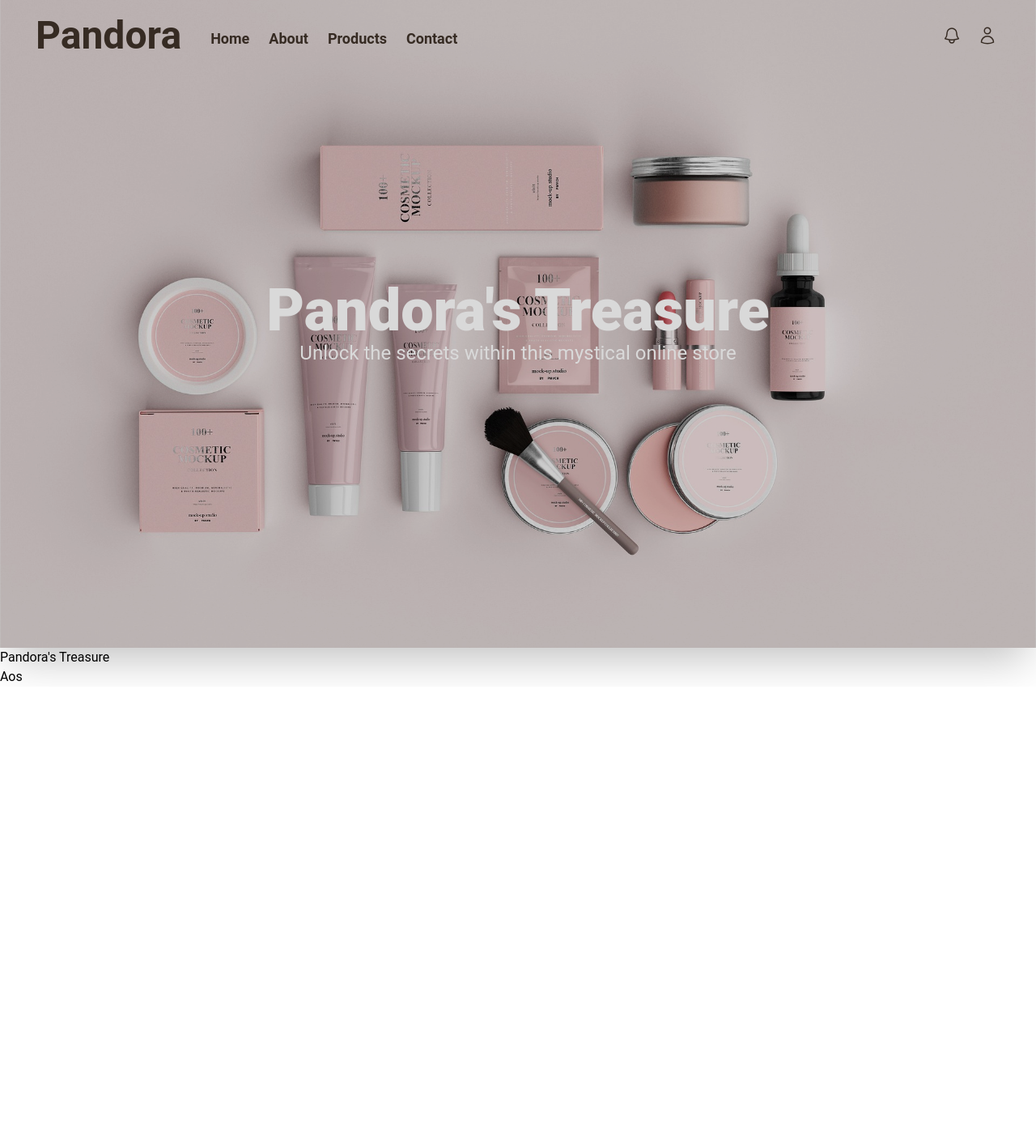
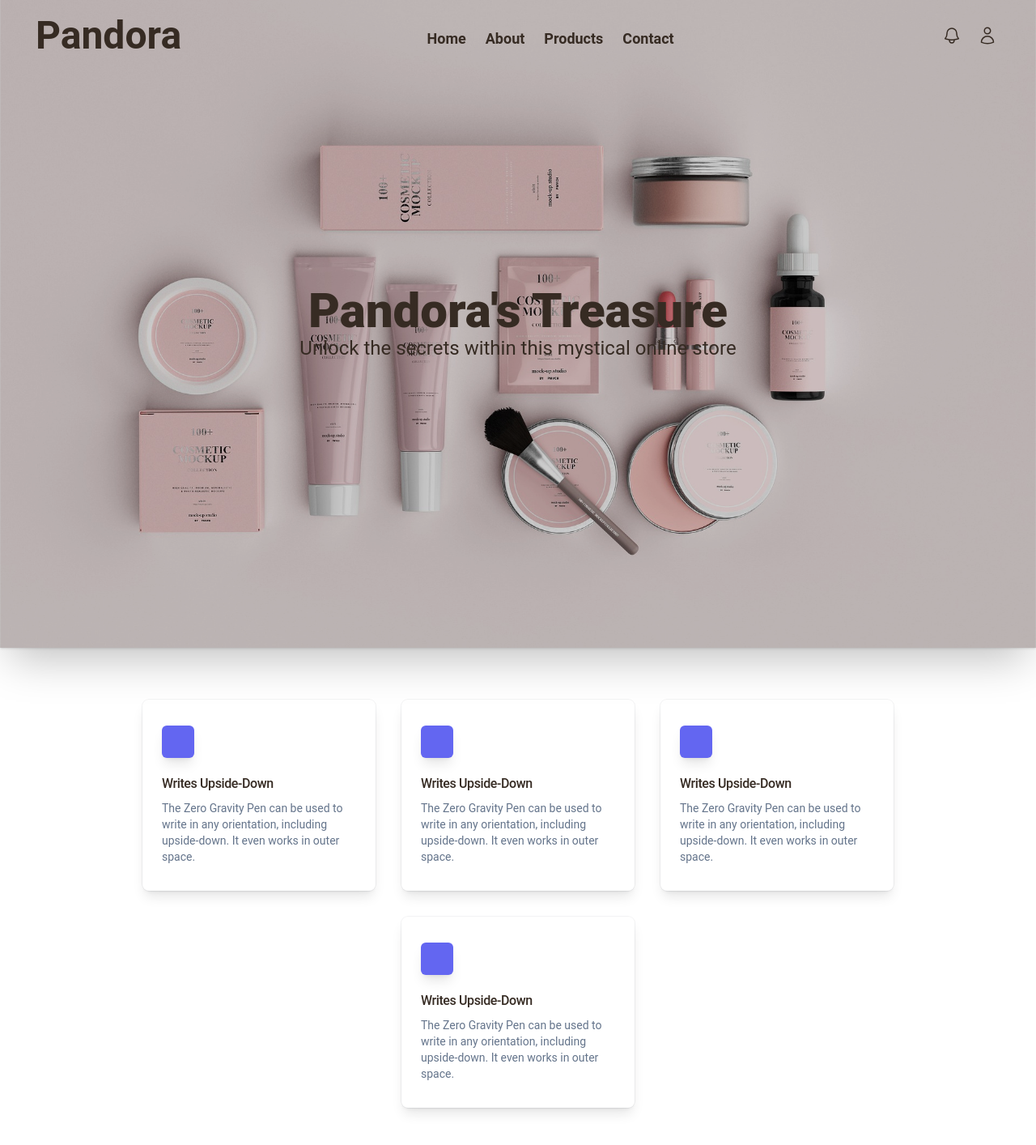
Before and after one commit to Markjonel02/Padoras-s-Treasure, a React (Vite) app: page / in a window 1280 px wide. Shown: the top 1414 px of the page at 81% size. Before the commit the page ends 848 px from the top, so only its background shows below. Built offline with nearby package versions, Linux system fonts and the light colour scheme.

Commit message:
added animations

```diff
--- a/package.json
+++ b/package.json
@@ -11,6 +11,7 @@
   },
   "dependencies": {
     "aos": "^2.3.4",
+    "prop-types": "^15.8.1",
     "react": "^18.2.0",
     "react-dom": "^18.2.0"
   },
--- a/src/Aos.jsx
+++ /dev/null
@@ -1,14 +0,0 @@
-import aos from "aos";
-import { useEffect } from "react";
-const Aos = () => {
-  useEffect(() => {
-    aos.init();
-    return () => {
-      aos.refresh();
-    };
-  }, []);
-
-  return <div>Aos</div>;
-};
-
-export default Aos;
--- a/src/App.jsx
+++ b/src/App.jsx
@@ -1,27 +1,36 @@
 import { Routes, Route } from "react-router-dom";
 import { lazy, Suspense } from "react";
-
+import { useEffect } from "react";
 const Navigation = lazy(() => import("./components/Navigation"));
 const Home = lazy(() => import("./routers/Home"));
+const Maincontainer = lazy(() => import("./components/Maincontainer"));
+import { Loaders } from "./components/Loaders";
+const App = () => {
+  useEffect(() => {});
 
-function App() {
+  const mainContainerClasses = [
+    "main-container",
+    "bg-black",
+    "p-4",
+    "top-4",
+  ].join(" ");
   return (
     <div>
-      <div className="nav">
-        <Navigation />
-      </div>
+      <Suspense fallback={Loaders}>
+        <div className="nav">
+          <Navigation />
+        </div>
 
-      <div className="main-container">
-        <Suspense fallback={<div>Loading Main Content...</div>}>
+        <Maincontainer className={mainContainerClasses}>
           <Routes>
             <Route path="/" element={<Home />} />
           </Routes>
-        </Suspense>
-      </div>
+        </Maincontainer>
 
-      <div className="footer"></div>
+        <div className="footer"></div>
+      </Suspense>
     </div>
   );
-}
+};
 
 export default App;
--- a/src/components/Layout.jsx
+++ b/src/components/Layout.jsx
@@ -1,34 +1,35 @@
 import { NavLink, Outlet } from "react-router-dom";
+
 const Layout = () => {
   return (
     <>
-      <div className="  mt-2">
+      <div className="flex justify-center mt-2">
         <NavLink
           exact
           to="/"
           activeClassName="bg-gray-900 text-quaternary"
-          className="text-quaternary hover:bg-gray-700 hover:text-white sm:inline-block sm:hover:bg-transparent sm:hover:text-gray-300 rounded-md px-3 py-2 font-bold text-lg"
+          className="text-quaternary dark:text-quinary  hover:bg-gray-700  hover:text-white sm:inline-block sm:hover:bg-transparent sm:hover:text-gray-300 rounded-md px-3 py-2 font-bold text-lg"
         >
           Home
         </NavLink>
         <NavLink
           to="/about"
           activeClassName="bg-gray-900 text-white"
-          className="text-quaternary hover:bg-gray-700 hover:text-white sm:inline-block sm:hover:bg-transparent sm:hover:text-gray-300 rounded-md px-3 py-2  font-bold text-lg"
+          className="text-quaternary  dark:text-quinary hover:bg-gray-700 hover:text-white sm:inline-block sm:hover:bg-transparent sm:hover:text-gray-300 rounded-md px-3 py-2  font-bold text-lg"
         >
           About
         </NavLink>
         <NavLink
           to="/products"
           activeClassName="bg-gray-900 text-white"
-          className="text-quaternary hover:bg-gray-700 hover:text-white sm:inline-block sm:hover:bg-transparent sm:hover:text-gray-300 rounded-md px-3 py-2 font-bold text-lg"
+          className="text-quaternary  dark:text-quinary hover:bg-gray-700 hover:text-white sm:inline-block sm:hover:bg-transparent sm:hover:text-gray-300 rounded-md px-3 py-2 font-bold text-lg"
         >
           Products
         </NavLink>
         <NavLink
           to="/contact"
           activeClassName="bg-gray-900 text-white"
-          className="text-quaternary hover:bg-gray-700 hover:text-white sm:inline-block sm:hover:bg-transparent sm:hover:text-gray-300 rounded-md px-3 py-2 font-bold text-lg"
+          className="text-quaternary  dark:text-quinary hover:bg-gray-700 hover:text-white sm:inline-block sm:hover:bg-transparent sm:hover:text-gray-300 rounded-md px-3 py-2 font-bold text-lg"
         >
           Contact
         </NavLink>
--- /dev/null
+++ b/src/components/Loaders.jsx
@@ -0,0 +1,15 @@
+export const Loaders = () => {
+  return (
+    <>
+      <div className="flex flex-col justify-center bg-neutral-300 w-full h-full animate-pulse rounded-xl p-4 gap-4">
+        <div className="bg-neutral-400/50 w-full top-4 h-56 animate-pulse rounded-md"></div>
+        <div className="flex flex-col gap-4">
+          <div className="bg-neutral-400/50 w-full h-20 animate-pulse rounded-md"></div>
+          <div className="bg-neutral-400/50 w-4/5 h-10 animate-pulse rounded-md"></div>
+          <div className="bg-neutral-400/50 w-full h-6 animate-pulse rounded-md"></div>
+          <div className="bg-neutral-400/50 w-2/4 h-5 animate-pulse rounded-md"></div>
+        </div>
+      </div>
+    </>
+  );
+};
--- a/src/components/Navigation.jsx
+++ b/src/components/Navigation.jsx
@@ -2,6 +2,7 @@ import { useState, useEffect } from "react";
 import Layout from "./Layout";
 import { NavLink } from "react-router-dom";
 import Aos from "aos";
+
 const Navigation = () => {
   useEffect(() => {
     Aos.init();
@@ -13,8 +14,19 @@ const Navigation = () => {
 
   const [NavisOpen, setNavisOpen] = useState(false);
   const [isShow, setisShow] = useState(false);
-  //scroll
   const [isScroll, setisScroll] = useState(false);
+  const [Dimension, setDimension] = useState(window.innerWidth >= 700);
+
+  useEffect(() => {
+    const handleResize = () => {
+      setDimension(window.innerWidth >= 700);
+    };
+    window.addEventListener("resize", handleResize);
+    return () => {
+      window.removeEventListener("resize", handleResize);
+    };
+  });
+
   useEffect(() => {
     const handleScroll = () => {
       const scrollToTop = window.scrollY;
@@ -30,21 +42,21 @@ const Navigation = () => {
   const show = () => {
     setisShow(!isShow);
   };
+
   const toggleNav = () => {
     setNavisOpen(!NavisOpen);
   };
 
   return (
     <nav
-      className={`fixed w-full top-0 z-50 transition duration-300 p-3 ${
+      className={`fixed w-full top-0 z-50 transition duration-300 p-3  ${
         isScroll
-          ? "bg-opacity-55  backdrop-blur-md backdrop-saturate-154 rounded-lg  shadow-sm"
+          ? " text-quaternary bg-opacity-55  backdrop-blur-md backdrop-saturate-154 rounded-lg  shadow-sm dark:bg-dark-mode"
           : "bg-transparent"
       }`}
-      data-aos="fade-down"
     >
-      <div className="mx-auto max-w-7xl px-2 sm:px-6 lg:px-8">
-        <div className="relative flex h-16 items-center justify-between">
+      <div className="mx-auto max-w-7xl px-2 sm:px-6 lg:px-8 flex items-center justify-between">
+        <div className="relative flex h-16 items-center justify-between w-full">
           <div className="absolute inset-y-0 left-0 flex items-center sm:hidden">
             {/* Mobile menu button */}
             <button
@@ -73,7 +85,7 @@ const Navigation = () => {
               </svg>
               {/* Icon when menu is open */}
               <svg
-                className={`${NavisOpen ? "block" : "hidden"} h-6 w-6`}
+                className={`${NavisOpen ? "block" : "hidden"}  h-6 w-6`}
                 fill="none"
                 viewBox="0 0 24 24"
                 strokeWidth="1.5"
@@ -88,24 +100,23 @@ const Navigation = () => {
               </svg>
             </button>
           </div>
-          <div className="flex flex-1 items-center justify-center sm:items-stretch  sm:justify-start">
+          {Dimension && (
             <div className="flex flex-shrink-0 items-center">
-              <h1 className="text-quaternary text-5xl font-Roboto font-bold ">
+              <h1 className="text-quaternary dark:text-quinary text-5xl font-Roboto font-bold ">
                 Pandora
               </h1>
             </div>
-            <div className="hidden sm:ml-6 sm:block">
-              <div className="flex space-x-4 font-medium">
-                {/* Current: "bg-gray-900 text-white", Default: "text-gray-300 hover:bg-gray-700 hover:text-white" */}
+          )}
 
-                <Layout />
-              </div>
+          <div className="hidden sm:flex items-center justify-center">
+            <div className="flex space-x-4 font-medium">
+              <Layout />
             </div>
           </div>
           <div className="absolute inset-y-0 right-0 flex items-center pr-2 sm:static sm:inset-auto sm:ml-6 sm:pr-0">
             <button
               type="button"
-              className="relative rounded-full p-1 text-gray-400 hover:text-white focus:outline-none focus:ring-1 focus:ring-white focus:ring-offset-1"
+              className="relative rounded-full p-1 text-gray-400 dark: hover:text-white focus:outline-none focus:ring-1 focus:ring-white focus:ring-offset-1"
             >
               <span className="absolute -inset-1.5"></span>
               <span className="sr-only">View notifications</span>
@@ -124,7 +135,6 @@ const Navigation = () => {
                 />
               </svg>
             </button>
-
             {/* Profile dropdown */}
             <div className="relative ml-3">
               <div>
@@ -154,12 +164,11 @@ const Navigation = () => {
                   </svg>
                 </button>
               </div>
-
               {/* Dropdown menu, show/hide based on menu state */}
               <div
                 className={`${
                   isShow ? "absolute" : "hidden"
-                }   dropdown  right-0 z-10 mt-2 w-48 origin-top-right rounded-md bg-white py-1 shadow-lg ring-1 ring-black ring-opacity-5 focus:outline-none`}
+                } dropdown  right-0 z-10 mt-2 w-48 origin-top-right rounded-md bg-white py-1 shadow-lg ring-1 ring-black ring-opacity-5 focus:outline-none`}
                 role="menu"
                 aria-orientation="vertical"
                 aria-labelledby="user-menu-button"
@@ -201,7 +210,7 @@ const Navigation = () => {
 
       {/* Mobile menu, show/hide based on menu state */}
       <div
-        className={`${NavisOpen ? "block" : "hidden"} sm:hidden`}
+        className={`${NavisOpen ? "block" : "hidden"} sm:hidden w-full`}
         id="mobile-menu"
       >
         <div className="space-y-1 px-2 pb-3 pt-2">
--- a/src/main.jsx
+++ b/src/main.jsx
@@ -1,15 +1,24 @@
-import React from "react";
+import React, { useEffect } from "react";
 import ReactDOM from "react-dom/client";
 import App from "./App.jsx";
 import "./index.css";
 import { BrowserRouter } from "react-router-dom";
-import Aos from "./Aos.jsx";
+import Aos from "aos";
+import "aos/dist/aos.css";
 
+const AOS = () => {
+  useEffect(() => {
+    Aos.init();
+    return () => {
+      Aos.refresh(); // Optionally refresh AOS on component unmount
+    };
+  }, []); // Make sure to include an empty dependency array to run this effect only once
+};
 ReactDOM.createRoot(document.getElementById("root")).render(
   <BrowserRouter>
     <React.StrictMode>
+      <AOS />
       <App />
-      <Aos />
     </React.StrictMode>
   </BrowserRouter>
 );
--- /dev/null
+++ b/src/routers/Banner.jsx
@@ -0,0 +1,5 @@
+const Banner = () => {
+  return <div>Banner</div>;
+};
+
+export default Banner;
--- a/src/routers/Home.jsx
+++ b/src/routers/Home.jsx
@@ -1,6 +1,7 @@
 import background from "../assets/imgs/model.svg";
 import HomeSection from "./HomeSection";
 import { useState, useEffect } from "react";
+import { Loaders } from "../components/Loaders";
 const Home = () => {
   const [imageLoad, setimageLoad] = useState(false);
 
@@ -27,38 +28,42 @@ const Home = () => {
 
   return (
     <>
-      {" "}
-      <div className="relative h-screen">
+      <div className="relative h-screen shadow">
         {imageLoad ? (
           <>
             <img
-              className="absolute inset-0 object-cover w-full h-full"
+              className="absolute inset-0 object-cover w-full h-full "
               src={background}
               alt="Background"
             />
             <div className="absolute inset-0 bg-black opacity-20"></div>
             <div className="absolute inset-0 flex items-center justify-center flex-col z-20 text-center text-quinary shadow-2xl">
-              <h1 className=" text-7xl sm:text-4xl md:text-7xl font-extrabold">
+              <h1
+                className=" text-5xl xl:text-6xl md:text-6xl  sm:text-5xl  font-extrabold dark:text-quinary text-quaternary"
+                data-aos="zoom-out"
+                data-aos-duration="1500"
+              >
                 Pandora<span>&apos;</span>s Treasure
               </h1>
-              <p className="text-2xl sm:text-2xl md:text-2xl">
+              <p
+                className="sm:text-xl text-2xl md:text-2xl dark:text-quinary text-quaternary"
+                data-aos="zoom-out"
+                data-aos-duration="1800"
+              >
                 Unlock the secrets within this mystical online store
               </p>
             </div>
           </>
         ) : (
-          <div className="flex flex-col justify-center bg-neutral-300 w-full h-full animate-pulse rounded-xl p-4 gap-4">
-            <div className="bg-neutral-400/50 w-full top-4 h-56 animate-pulse rounded-md"></div>
-            <div className="flex flex-col gap-4">
-              <div className="bg-neutral-400/50 w-full h-20 animate-pulse rounded-md"></div>
-              <div className="bg-neutral-400/50 w-4/5 h-10 animate-pulse rounded-md"></div>
-              <div className="bg-neutral-400/50 w-full h-6 animate-pulse rounded-md"></div>
-              <div className="bg-neutral-400/50 w-2/4 h-5 animate-pulse rounded-md"></div>
-            </div>
-          </div>
+          <Loaders />
         )}
       </div>
-      <div className="home-section">
+      <div
+        className="home-section"
+        data-aos="zoom-in"
+        data-aos-duration="1000"
+        data-aos-easing="ease"
+      >
         <HomeSection />
       </div>
     </>
--- a/src/routers/HomeSection.jsx
+++ b/src/routers/HomeSection.jsx
@@ -1,10 +1,79 @@
 const HomeSection = () => {
   return (
-    <>
-      <h1 className="text">
-        Pandora<span>&apos;</span>s Treasure
-      </h1>
-    </>
+    <div className="banner p-4 items-center m-12 flex flex-wrap justify-center gap-8">
+      <div className="bg-white dark:bg-slate-900 rounded-lg px-6 py-8 ring-1 ring-slate-900/5 shadow-lg w-72 hover:scale-105 ease-in">
+        <div className="inline-flex items-center justify-center p-2 bg-indigo-500 rounded-md shadow-lg">
+          <svg
+            className="h-6 w-6 text-white"
+            fill="none"
+            viewBox="0 0 24 24"
+            stroke="currentColor"
+            aria-hidden="true"
+          ></svg>
+        </div>
+        <h3 className="text-quaternary dark:text-white mt-5 text-base font-medium tracking-tight">
+          Writes Upside-Down
+        </h3>
+        <p className="text-slate-500 dark:text-slate-400 mt-2 text-sm">
+          The Zero Gravity Pen can be used to write in any orientation,
+          including upside-down. It even works in outer space.
+        </p>
+      </div>
+      <div className="text-quaternary dark:bg-slate-900 rounded-lg px-6 py-8 ring-1 ring-slate-900/5 shadow-lg w-72 hover:scale-105 ease-in">
+        <div className="inline-flex items-center justify-center p-2 bg-indigo-500 rounded-md shadow-lg">
+          <svg
+            className="h-6 w-6 text-white"
+            fill="none"
+            viewBox="0 0 24 24"
+            stroke="currentColor"
+            aria-hidden="true"
+          ></svg>
+        </div>
+        <h3 className="text-quaternary dark:text-white mt-5 text-base font-medium tracking-tight">
+          Writes Upside-Down
+        </h3>
+        <p className="text-slate-500 dark:text-slate-400 mt-2 text-sm">
+          The Zero Gravity Pen can be used to write in any orientation,
+          including upside-down. It even works in outer space.
+        </p>
+      </div>
+      <div className="bg-white dark:bg-slate-900 rounded-lg px-6 py-8 ring-1 ring-slate-900/5 shadow-lg w-72 hover:scale-105 ease-in">
+        <div className="inline-flex items-center justify-center p-2 bg-indigo-500 rounded-md shadow-lg">
+          <svg
+            className="h-6 w-6 text-white"
+            fill="none"
+            viewBox="0 0 24 24"
+            stroke="currentColor"
+            aria-hidden="true"
+          ></svg>
+        </div>
+        <h3 className="text-quaternary dark:text-white mt-5 text-base font-medium tracking-tight">
+          Writes Upside-Down
+        </h3>
+        <p className="text-slate-500 dark:text-slate-400 mt-2 text-sm">
+          The Zero Gravity Pen can be used to write in any orientation,
+          including upside-down. It even works in outer space.
+        </p>
+      </div>
+      <div className="bg-white dark:bg-slate-900 rounded-lg px-6 py-8 ring-1 ring-slate-900/5 shadow-lg w-72 hover:scale-105 ease-in">
+        <div className="inline-flex items-center justify-center p-2 bg-indigo-500 rounded-md shadow-lg">
+          <svg
+            className="h-6 w-6 text-white"
+            fill="none"
+            viewBox="0 0 24 24"
+            stroke="currentColor"
+            aria-hidden="true"
+          ></svg>
+        </div>
+        <h3 className="text-quaternary dark:text-white mt-5 text-base font-medium tracking-tight">
+          Writes Upside-Down
+        </h3>
+        <p className="text-slate-500 dark:text-slate-400 mt-2 text-sm">
+          The Zero Gravity Pen can be used to write in any orientation,
+          including upside-down. It even works in outer space.
+        </p>
+      </div>
+    </div>
   );
 };
 
--- a/tailwind.config.js
+++ b/tailwind.config.js
@@ -7,7 +7,7 @@ export default {
   theme: {
     extend: {
       fontFamily: {
-               'Roboto': ['"Roboto"', ...defaultTheme.fontFamily.sans],
+               'Roboto': ['"Roboto",', ...defaultTheme.fontFamily.sans],
       },
       colors: {
         'primary': '#d1c7c7ff',
@@ -15,7 +15,8 @@ export default {
         'tertiary': '#BAC0CA',
         'quaternary': '#362B23',
         'quinary': '#D9D9D9',
-        'dark-pink':'#9e8689ff'
+        'dark-pink':'#9e8689ff',
+        'dark-mode': '#0f1729ff',
       }
     },
   },
```
Also changed, not shown: src/components/Maincontainer.jsx (+6 -11 lines), 1 other file (tests, documents, lock files or other folders).
